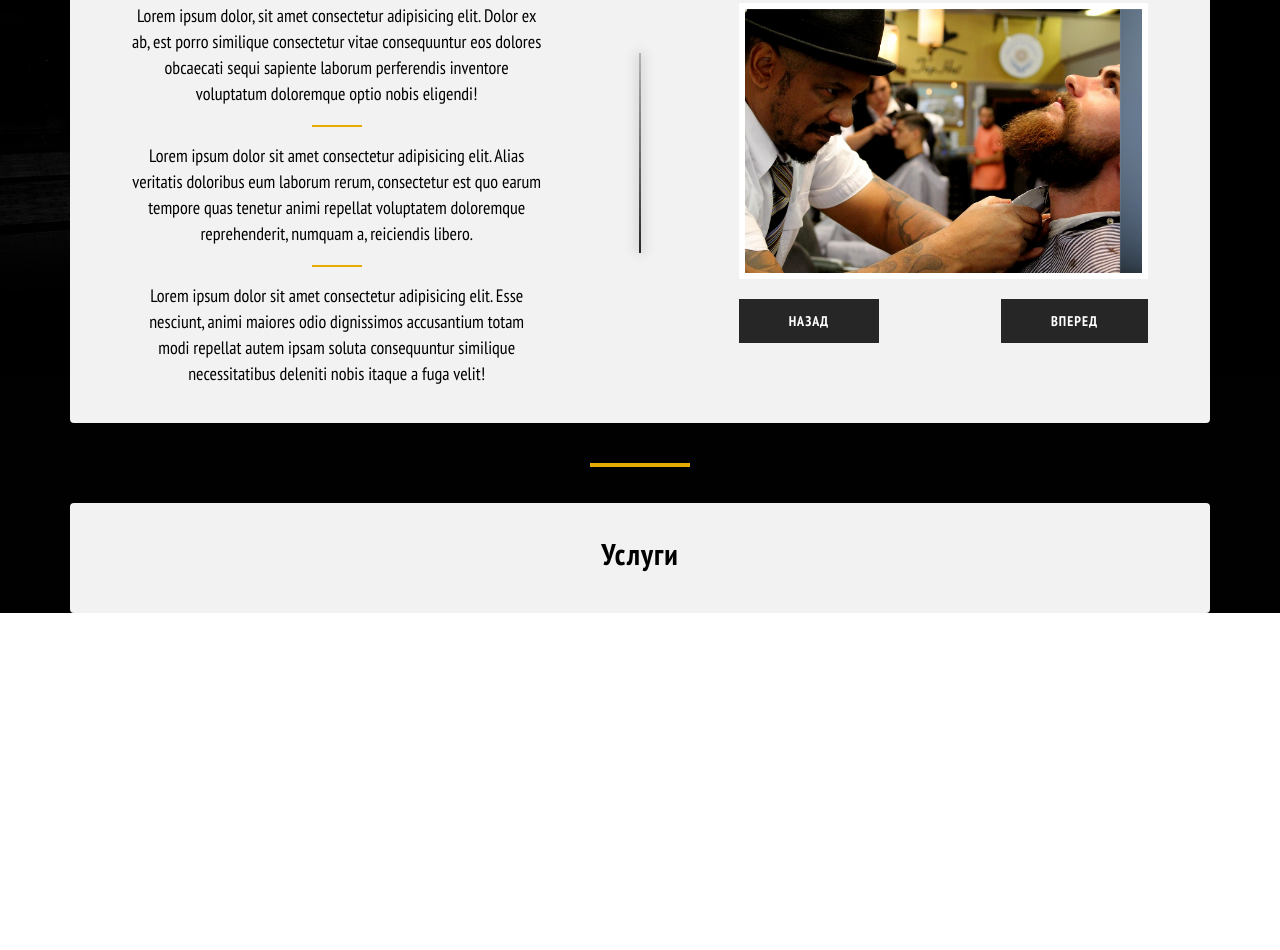
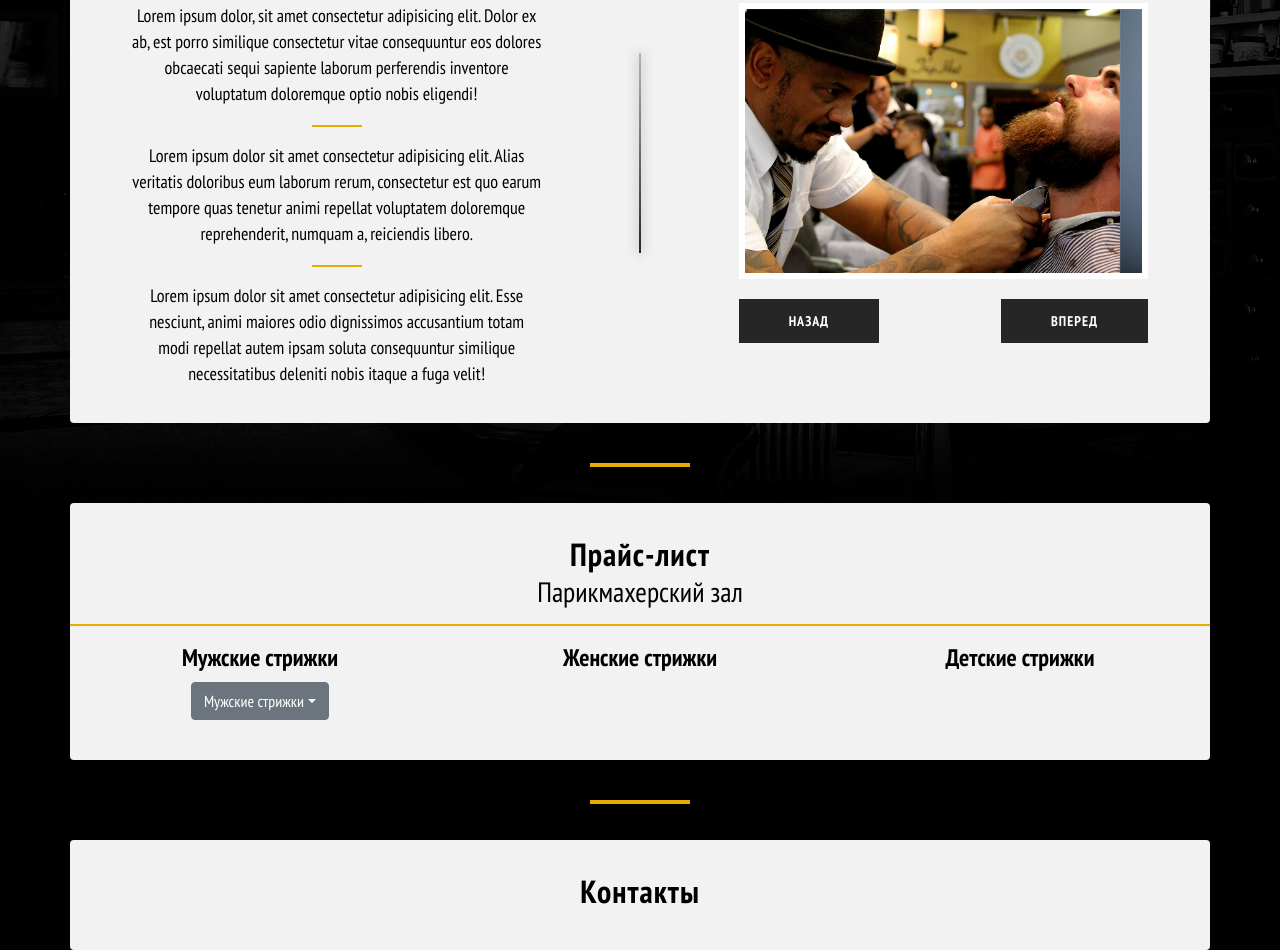
Before and after one commit to TihonFil/barbershop, a plain HTML site: page index.html in a window 1280 px wide. Shown: the part 301-1251 px from the top of the page. Before the commit the page ends 914 px from the top, so only its background shows below. Drawn offline with nearby package versions, Linux system fonts and the light colour scheme; a web font is replaced by a local one.

Commit message:
services

```diff
--- a/index.html
+++ b/index.html
@@ -101,7 +101,32 @@
          <section class="services">
             <div class="container">
                <div class="row services__wrap">
-                  <h2 class="services__title title">Услуги</h2>
+                  <h2 class="services__title title">Прайс-лист</h2>
+                  <p class="services__subtitle">Парикмахерский зал</p>
+                  <div class="col-md-4 services__colm">
+                     <h3 class="services__colm-title">Мужские стрижки</h3>
+                     <div class="dropdown">
+                        <button class="btn btn-secondary dropdown-toggle" type="button" id="dropdownMenu2" data-bs-toggle="dropdown" aria-expanded="false">Мужские стрижки</button>
+                        <ul class="dropdown-menu" aria-labelledby="dropdownMenu2">
+                           <li><button class="dropdown-item" type="button">Cтрижка</button></li>
+                           <li><button class="dropdown-item" type="button">Модельная стрижка</button></li>
+                           <li><button class="dropdown-item" type="button">Укладка волос</button></li>
+                        </ul>
+                     </div>
+                  </div>
+                  <div class="col-md-4 services__colm">
+                     <h3 class="services__colm-title">Женские стрижки</h3>
+                  </div>
+                  <div class="col-md-4 services__colm">
+                     <h3 class="services__colm-title">Детские стрижки</h3>
+                  </div>
+               </div>
+            </div>
+         </section>
+         <section class="contacts">
+            <div class="container">
+               <div class="row contacts__wrap">
+                  <h2 class="contacts__title title">Контакты</h2>
                </div>
             </div>
          </section>
--- a/scss/_common.scss
+++ b/scss/_common.scss
@@ -31,7 +31,7 @@ a {
 }
 
 .title {
-   font-size: 30px;
+   font-size: 32px;
    line-height: 42px;
    font-weight: bold;
    letter-spacing: 1px;
--- /dev/null
+++ b/scss/_contacts.scss
@@ -0,0 +1,25 @@
+.contacts {
+   color: $black;
+   padding-top: 80px;
+}
+
+.contacts__wrap {
+   background-color: $bg-white;
+   position: relative;
+   border-radius: 4px;
+   &::after {
+      content: "";
+      position: absolute;
+      left: 50%;
+      top: -40px;
+      transform: translate(-50%);
+      width: 100px;
+      height: 4px;
+      background-color: $orange-hover;
+   }
+}
+
+.contacts__title {
+   text-align: center;
+   padding: 30px 0;
+}
--- a/scss/_header.scss
+++ b/scss/_header.scss
@@ -5,6 +5,10 @@
 .header__wrap {
    align-items: center;
    padding-top: 5px;
+}
+
+.header__logo-link:focus {
+   outline: 2px solid $orange-hover;
 }
 
 .header__logo-img {
@@ -43,10 +47,20 @@
    margin: auto;
 }
 
+.header__contact-social:focus {
+   outline: 2px solid $orange-hover;
+}
+
 .header__contact-telephone {
-   transition: all 0.2s linear;
+   transition: color 0.2s linear;
    &:hover {
       color: $orange-hover;
+   }
+   &:active {
+      color: $orange-active;
+   }
+   &:focus {
+      outline: 2px solid $orange-hover;
    }
 }
 
@@ -66,6 +80,9 @@
    &:hover {
       color: $orange-hover;
    }
+   &:active {
+      color: $orange-active;
+   }
    &:focus {
       outline: 2px solid $orange-hover;
    }
--- a/scss/_intro.scss
+++ b/scss/_intro.scss
@@ -67,13 +67,18 @@
    font-weight: bold;
    letter-spacing: 1px;
    border: none;
-   transition: background-color 0.2s linear;
-   transition: color 0.2s linear;
+   transition: all 0.2s linear;
+   outline: none;
    &:hover {
       color: $black;
       background-color: $orange-hover;
    }
+   &:active {
+      color: $black;
+      background-color: $orange-active;
+   }
    &:focus {
+      transition: all 0 linear;
       outline: 2px solid $orange-hover;
    }
 }
--- a/scss/_reset.scss
+++ b/scss/_reset.scss
@@ -1,6 +1,7 @@
 $white: #ffffff;
 $bg-black: #262626;
 $orange-hover: #e6ac00;
+$orange-active: #b38600;
 $bg-white: #f2f2f2;
 $black: #000000;
 $line: #b3b3b3;
--- a/scss/_services.scss
+++ b/scss/_services.scss
@@ -7,6 +7,7 @@
    background-color: $bg-white;
    position: relative;
    border-radius: 4px;
+   padding-bottom: 40px;
    &::after {
       content: "";
       position: absolute;
@@ -21,5 +22,24 @@
 
 .services__title {
    text-align: center;
-   padding: 30px 0;
+   padding-top: 30px;
+   margin: 0;
 }
+
+.services__subtitle {
+   font-size: 28px;
+   line-height: 34px;
+   text-align: center;
+   padding-bottom: 15px;
+   border-bottom: 2px solid $orange-hover;
+}
+
+.services__colm {
+   text-align: center;
+}
+
+.services__colm-title {
+   font-size: 24px;
+   line-height: 32px;
+   font-weight: bold;
+}
--- a/scss/main.scss
+++ b/scss/main.scss
@@ -3,3 +3,4 @@
 @import "header";
 @import "intro";
 @import "services";
+@import "contacts";
```
Also changed, not shown: css/main.css.
